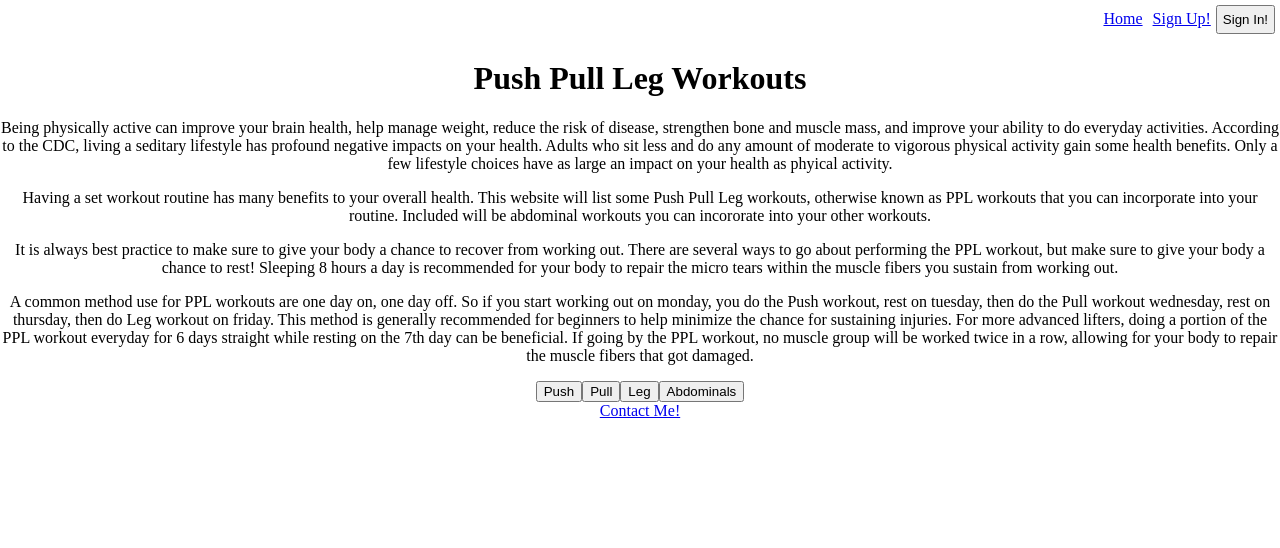
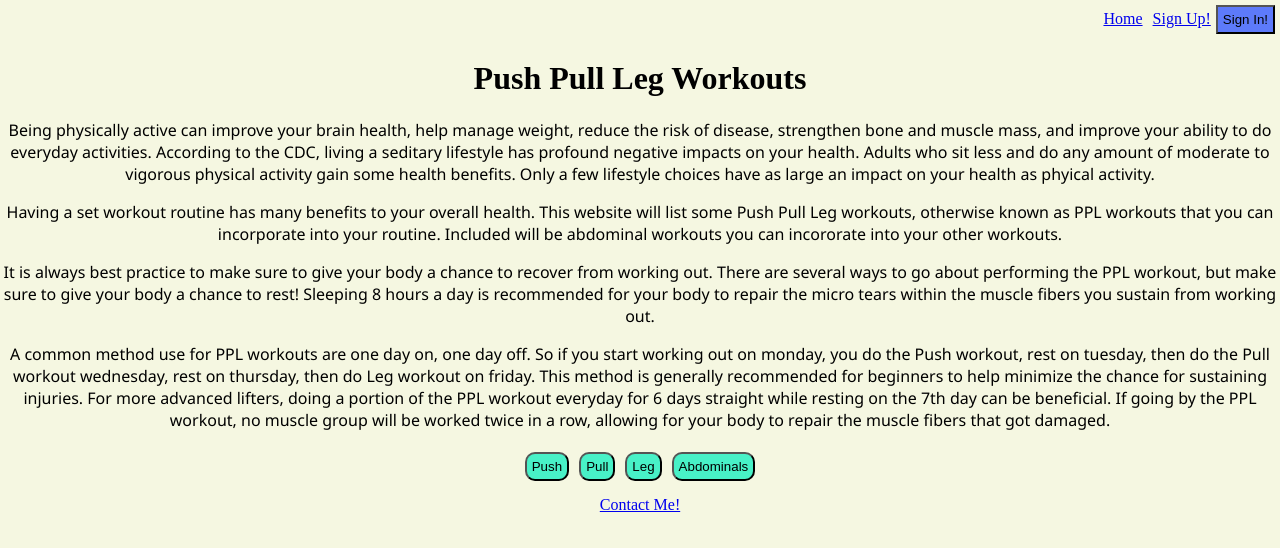
Before and after one commit to Codingisfun190/finalproject, a React (Create React App) app: page / in a window 1280 px wide. Shown: the top 548 px of the page. Built offline with nearby package versions, Linux system fonts and the light colour scheme.

Commit message:
worked on more CSS changes

```diff
--- a/src/App.css
+++ b/src/App.css
@@ -1,5 +1,6 @@
 body {
   text-align: center;
+  background-color: rgb(245, 247, 225)
 }
 
 .nav-bar {
@@ -14,10 +15,25 @@ body {
   padding: 5px
 }
 
+.nav-signup {
+  display: flex;
+  justify-content: flex-end;
+  padding: 5px;
+}
+
 .nav-button {
   display: flex;
   justify-content: flex-end;
   padding: 5px;
+  background-color: rgb(93, 122, 250);
+}
+
+p {
+  font-family:'Segoe UI', Tahoma, Geneva, Verdana, sans-serif
+}
+
+.all-pull-workouts {
+  font-family: 'Gill Sans', 'Gill Sans MT', Calibri, 'Trebuchet MS', sans-serif;
 }
 
 .button-click {
@@ -26,7 +42,25 @@ body {
   justify-content: center;
 }
 
+.button {
+  background-color:rgb(72, 241, 199);
+  padding: 5px;
+  margin: 5px;
+  border-radius: 10px;
+}
+
+.button:hover {
+  background-color: rgb(250, 84, 195);
+}
+
+.button:active {
+  background-color: rgb(72, 241, 199);
+  box-shadow: 0 4px #666;
+  transform: translateY(4px);
+}
+
 .footer-href {
   display: flex;
   justify-content: center;
+  padding: 10px;
 }
--- a/src/App.js
+++ b/src/App.js
@@ -68,7 +68,7 @@ function App() {
         <a className="nav-home" href="http://172.22.19.122:3000/">
           Home
         </a>
-        <a className="nav-button" href="http://172.22.19.122:3000/">
+        <a className="nav-signup" href="http://172.22.19.122:3000/">
           Sign Up!
         </a>
         <button className="nav-button">Sign In!</button>
@@ -108,10 +108,18 @@ function App() {
         your body to repair the muscle fibers that got damaged.
       </p>
       <div className="button-click">
-        <button onClick={() => togglePush()}>Push</button>
-        <button onClick={() => togglePull()}>Pull</button>
-        <button onClick={() => toggleLeg()}>Leg</button>
-        <button onClick={() => toggleAbdominals()}>Abdominals</button>
+        <button className="button" onClick={() => togglePush()}>
+          Push
+        </button>
+        <button className="button" onClick={() => togglePull()}>
+          Pull
+        </button>
+        <button className="button" onClick={() => toggleLeg()}>
+          Leg
+        </button>
+        <button className="button" onClick={() => toggleAbdominals()}>
+          Abdominals
+        </button>
       </div>
       <div>
         {displayPush && (
```
